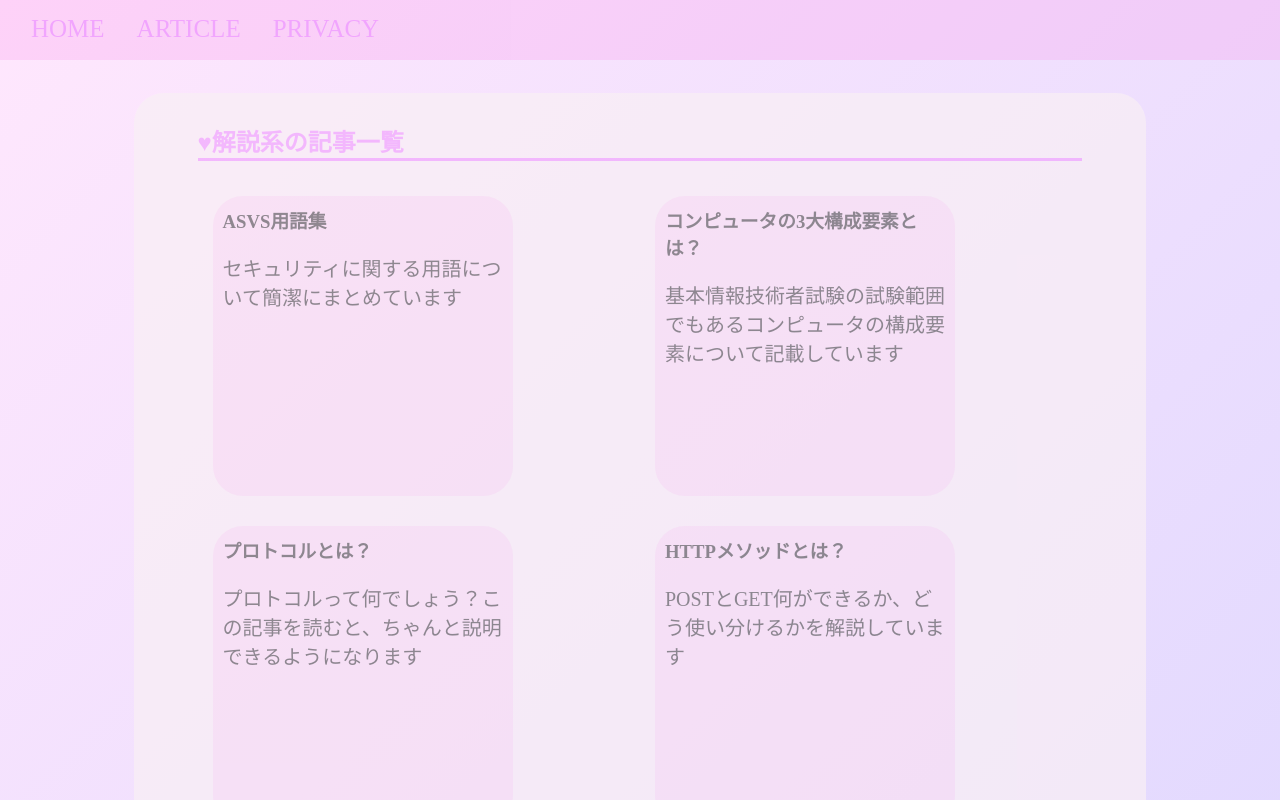
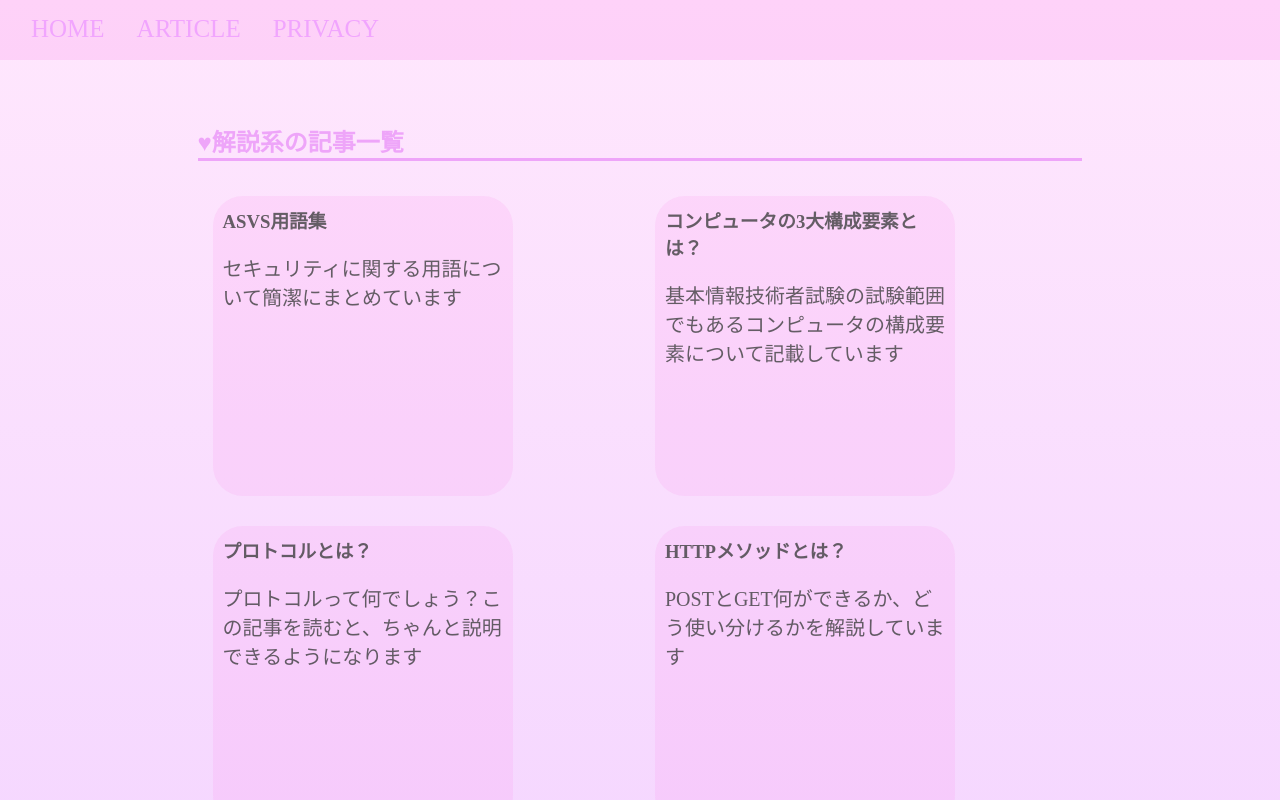
Before and after one commit to tomonarimomoka/blog-react, a React (Vite) app in the folder tech-blog/: page /ListTech in a window 1280 px wide. Shown: the top 800 px of the page. Built offline with nearby package versions, Linux system fonts and the light colour scheme.

Commit message:
CSSを修正

```diff
--- a/tech-blog/src/App.tsx
+++ b/tech-blog/src/App.tsx
@@ -3,6 +3,7 @@ import {
   Route,
   Routes
 } from "react-router-dom";
+// import "./style.css"
 import {HeaderNav } from './Parts';
 import {Index} from './Index.tsx'
 import { ListTech } from "./ListTech.tsx";
--- a/tech-blog/src/style.css
+++ b/tech-blog/src/style.css
@@ -2,7 +2,8 @@
 
   body{
     color: rgb(37, 37, 37);
-    background: linear-gradient(-225deg, rgb(255, 231, 253) 0%, #d7d4ff 56%, #fdd0e7 100%);
+    /* background: linear-gradient(-225deg, rgb(255, 231, 253) 0%, #d7d4ff 50%, #fdd0e7 100%); */
+    background: linear-gradient(rgb(255, 231, 253) 0%, #f3d4ff 25%, #d8d0fd 50%, #d0d4fd 75%, #d0effd 100%);
   }
 
   .menu-item {
@@ -11,13 +12,9 @@
     padding: 10px;
   }
 
-   /* HOME ※いつかsectionTitleLineと統合する！*/
   .homeSubTitleFont{
     color: rgb(241, 165, 254);
     border-bottom: solid 3px rgb(240, 197, 247);
-  }
-  .homeSubTitleFontNotLine{
-    color: rgb(241, 165, 254);
   }
 
   /* 全体 */
@@ -33,7 +30,8 @@
 
   .sectionTitleLine{
     border-bottom: solid 3px ;
-    color: rgb(241, 165, 254);
+    /* color: rgb(241, 165, 254); */
+    color: rgb(232, 139, 248);
   }
   .sectionTitleLineSmall{
     border-bottom: solid 2px ;
@@ -50,7 +48,7 @@
   .box {
     padding: 10px 5%;
     margin: 5px 10% 10% 10%;
-    background: #f9f0f5;
+    /* background: #f9f0f5; */
     border-radius: 30px;
     opacity: 0.7;
   }
@@ -61,13 +59,15 @@
     margin: 15px;
     background: rgba(247, 130, 229, 0.203);
     border-radius: 30px;
-    opacity: 0.7;
+    /* opacity: 0.7; */
     text-decoration: none;
     color: inherit;
   }
 
   .articalBox:hover {
     background:rgb(255, 231, 253);
+
+    background:rgb(240, 172, 252);
   }
 
   .flexBox{
```
